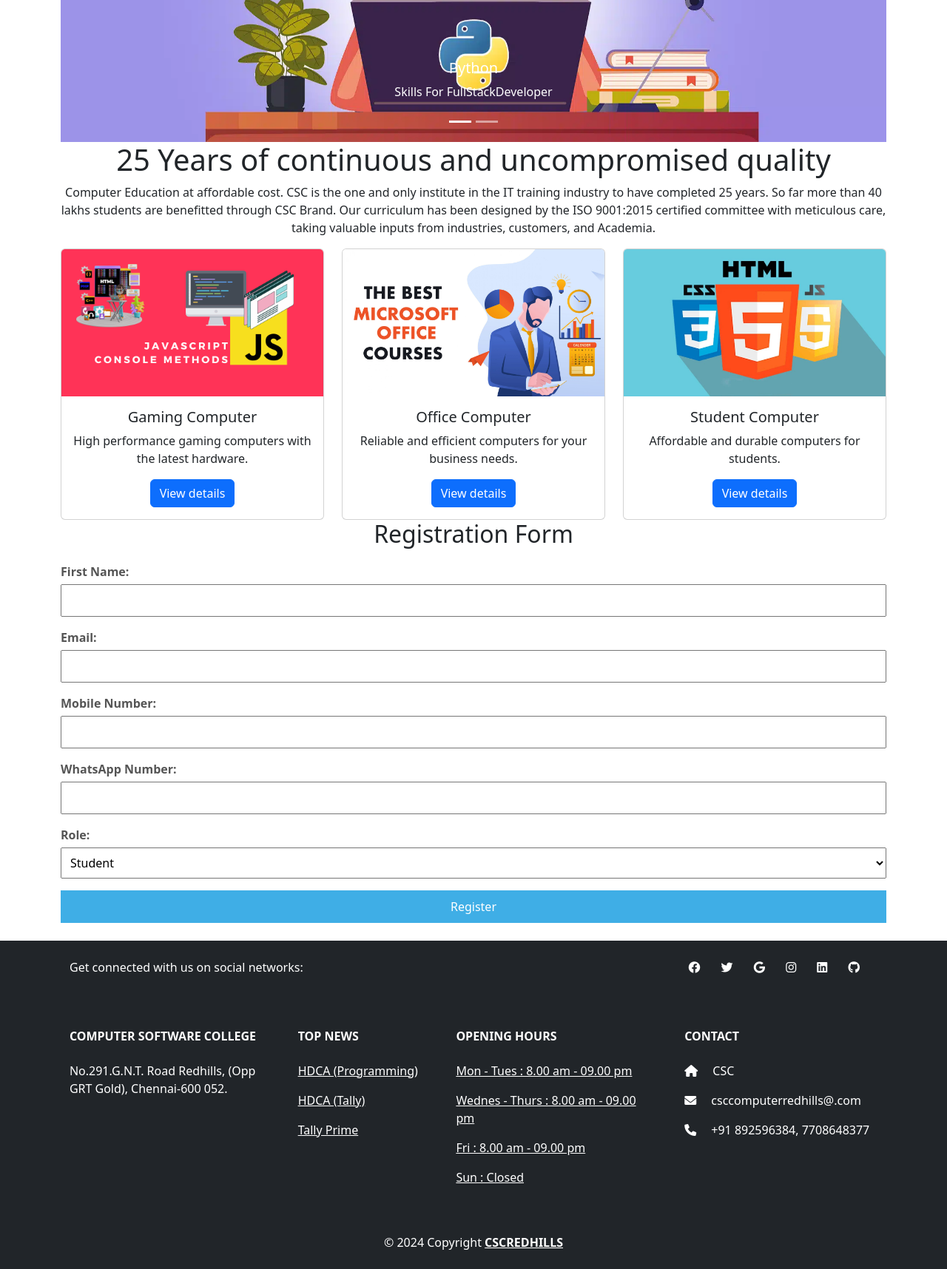
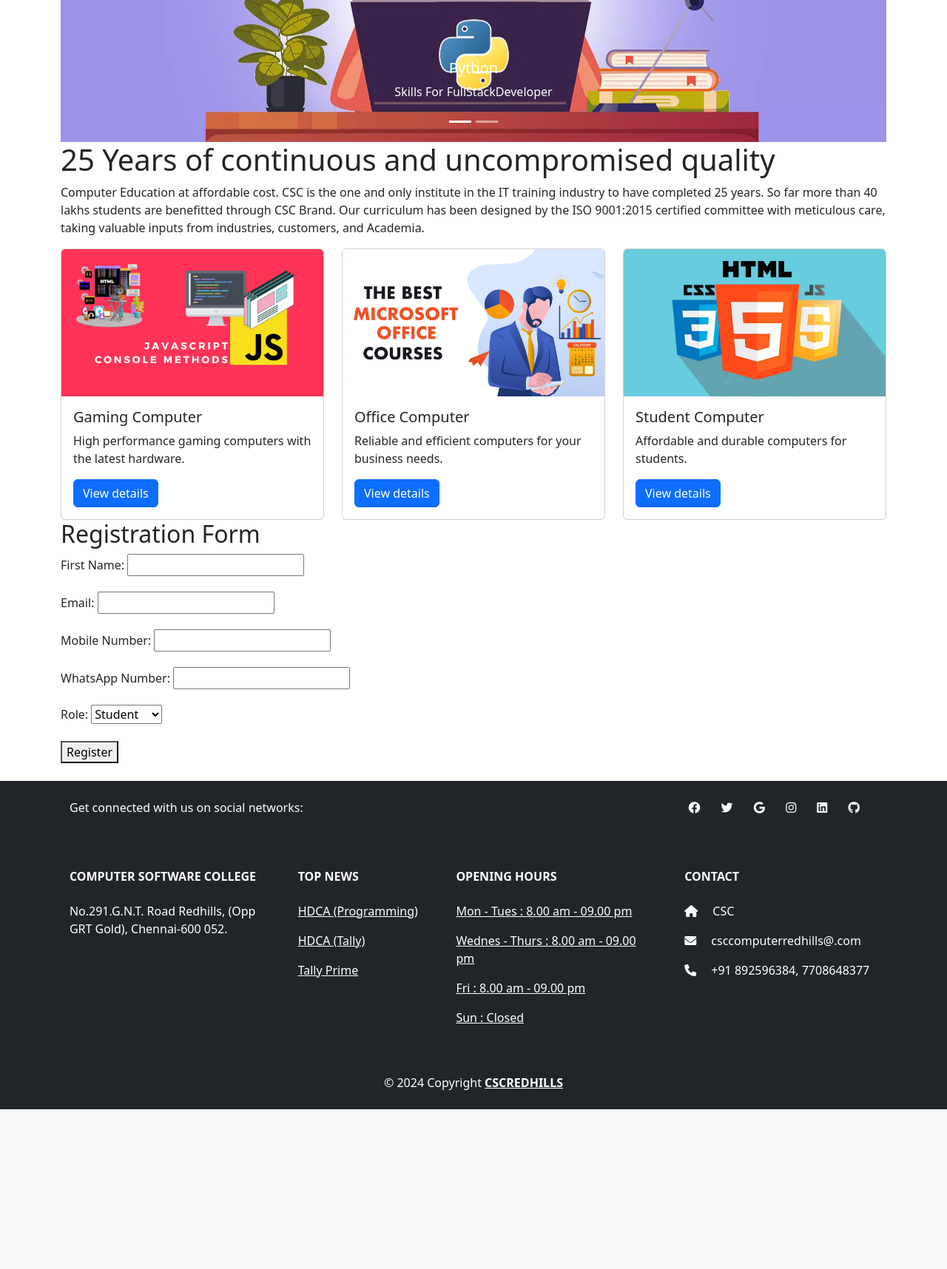
Before and after one commit to cscredhills6414/csc-web, a Flask app: page / in a window 1280 px wide. Shown: the part 445-2161 px from the top of the page at 74% size. After the commit the page ends 1945 px from the top, so only its background shows below. Run offline with Flask 3, Linux system fonts and the light colour scheme; some libraries are stand-ins or nearby versions.

Commit message:
fouther commit

```diff
--- a/templates/index.html
+++ b/templates/index.html
@@ -4,12 +4,8 @@
     <meta charset="UTF-8">
     <meta name="viewport" content="width=device-width, initial-scale=1.0">
     <title>CSCREDHILLS</title>
-    <link rel="icon" type="image/x-icon" href="../static/images/logo (1).ico">
-    <link href="https://maxcdn.bootstrapcdn.com/bootstrap/4.5.2/css/bootstrap.min.css" rel="stylesheet">
-    <link href="../static/styles.css" rel="stylesheet">
-    <link rel="stylesheet" href="static\register.css">
-    <link rel="stylesheet" href="{{ url_for('static', filename='footer.css') }}">
-    <link rel="stylesheet" href="https://cdnjs.cloudflare.com/ajax/libs/font-awesome/6.0.0-beta3/css/all.min.css">
+    <link rel="shortcut icon" type="image/x-icon" href="../static/images/logo (1).ico">
+
 </head>
 <body>
     {% include 'header/header.html' %}
```
